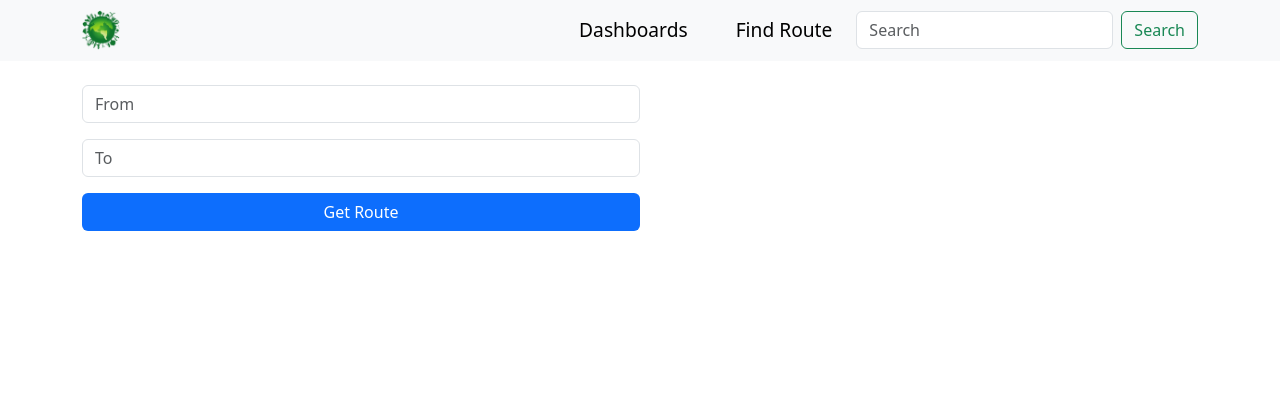
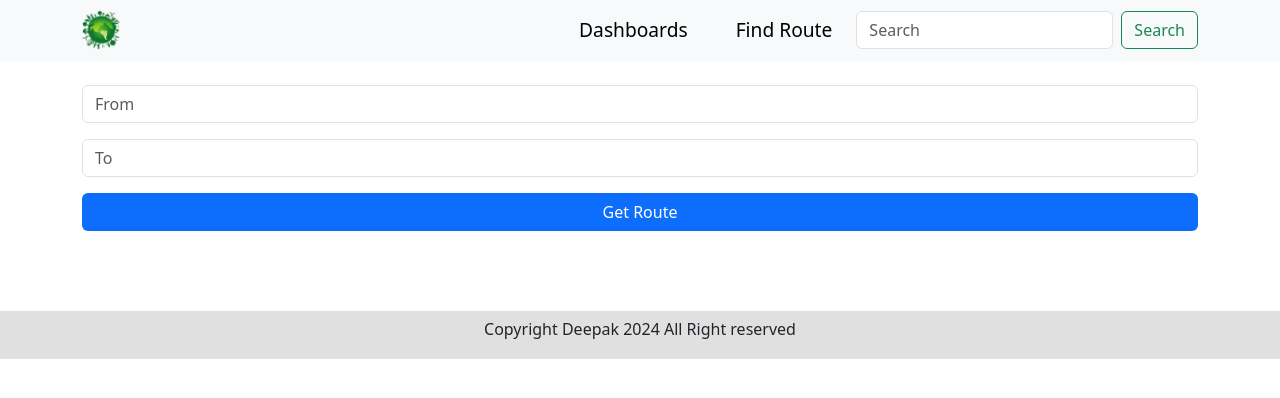
Before and after one commit to chaubeydeepak1328/PollutionIR, a React (Create React App) app: page /route in a window 1280 px wide. Shown: the top 398 px of the page. Built offline with nearby package versions, Linux system fonts and the light colour scheme.

Commit message:
updating changes

```diff
--- a/src/App.jsx
+++ b/src/App.jsx
@@ -6,6 +6,7 @@ import Error from "./Component/Error";
 import { Routes, Route } from "react-router-dom";
 import "../node_modules/bootstrap/dist/css/bootstrap.min.css";
 import "../node_modules/bootstrap/dist/js/bootstrap.bundle";
+import  Footer from './Component/Footer';
 
 
 const App = () => {
@@ -13,11 +14,9 @@ const App = () => {
     const [SearchData, setSearchData] = useState("");
 
     const handleformSubmit = (data) => {
-        // console.log(`this is App ${data}`)
         setSearchData(data)
     }
 
-    // console.log(`this is formData ${formData}`);
 
 
     return (
@@ -29,6 +28,7 @@ const App = () => {
                 <Route exact path="/route" Component={MyRoute} />
                 <Route path="*" Component={Error} />
             </Routes>
+            <Footer/>
         </>
     )
 }
--- a/src/Component/Footer.jsx
+++ b/src/Component/Footer.jsx
@@ -4,7 +4,7 @@ import React from "react";
 const Footer = () => {
     return (
         <>
-            <footer>
+            <footer className="myfooter text-center" >
                 Copyright Deepak 2024 All Right reserved
             </footer>
         </>
--- a/src/Component/MyRoute.jsx
+++ b/src/Component/MyRoute.jsx
@@ -25,23 +25,21 @@ function App() {
     };
 
     return (
-        <div className='container d-flex justify-content-center flex-column '>
-            <form onSubmit={handleSubmit} className='col-12 col-lg-6 mt-4 d-flex flex-column gap-3'>
+        <div className='container d-flex justify-content-center flex-column'>
+            <form onSubmit={handleSubmit} className='col-12  mt-4 d-flex flex-column gap-3'>
                 <input className='form-control'  type="text" placeholder="From" value={from} onChange={(e) => setFrom(e.target.value)} />
                 <input className='form-control' type="text" placeholder="To" value={to} onChange={(e) => setTo(e.target.value)} />
                 <button className='btn bg-primary' style={{color:'white'}} type="submit">Get Route</button>
             </form>
             <div>
             {routeData && (
-                <div>
-                    <p>From: {from}</p>
-                    <p>To: {to}</p>
-                    <p>Distance: {distance(routeData.features[0].properties.distance)}</p>
-                    <p>Mode: {routeData.properties.mode}</p>
-                    <p>Time: {timeConvert(routeData.features[0].properties.legs[0].time)}</p>
-                    <div className="card">
+                <div className='card mt-5 pt-4 mb-4'>
+                    <div className='d-flex justify-content-center gap-5'><p>From: {from}</p><p >To: {to}</p></div>
+                    <p className='text-center'>Distance: {distance(routeData.features[0].properties.distance)}</p>
+                    <div className='d-flex justify-content-center gap-5 '><p>Mode: {routeData.properties.mode}</p><p>Time: {timeConvert(routeData.features[0].properties.legs[0].time)}</p></div>
+                    <div className="card overflow-scroll" style={{maxHeight: '300px', overflowY: 'auto' }}>
                         {routeData.features[0].properties.legs[0].steps.map((step, index) => (
-                            <div key={index} className="r3">
+                            <div key={index} className="p-2" style={{border:'2px solid grey'}}>
                                 <p className="route">{step.instruction.text}</p>
                                 <p>Time: {timeConvert(step.time)}</p>
                                 <p>Distance: {distance(step.distance)}</p>
--- a/src/index.css
+++ b/src/index.css
@@ -74,3 +74,12 @@ body {
 /* ===================================================================================== */
 /* Route css start here */
 /* ===================================================================================== */
+
+.myfooter{
+  padding-top: .4rem;
+  height: 3rem;
+  bottom: 0;
+  left: 0;
+  margin-top: 5rem;
+  background-color: #e0e0e0;
+}
```
